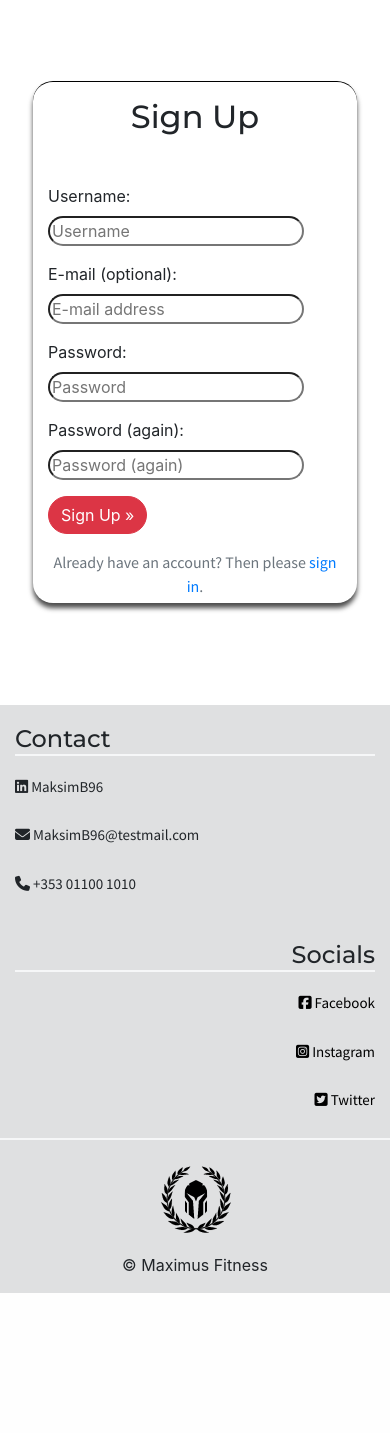
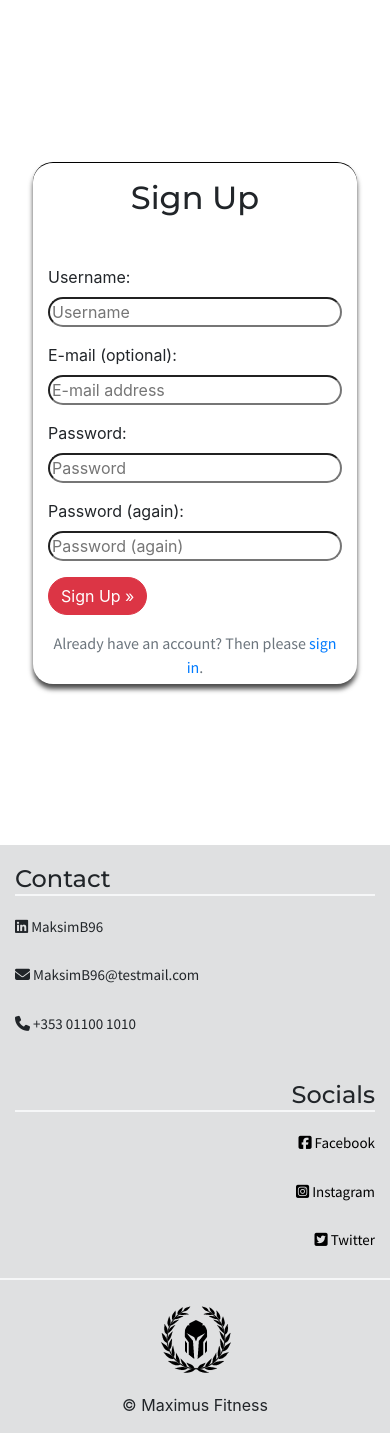
Before and after one commit to MaksimB96/maximusfitness-book_sys_pp4, a Django app: page /accounts/signup/ in a window 390 px wide. Shown: the part 76-1509 px from the top of the page. Before the commit the page ends 1369 px from the top, so only its background shows below. Run offline with Django 3.2, Linux system fonts and the light colour scheme; some libraries are stand-ins or nearby versions.

Commit message:
Add adjustments to positioning and form fields

```diff
--- a/static/css/style.css
+++ b/static/css/style.css
@@ -300,8 +300,11 @@
 }
 
 .sign-up-cont {
-    height: 813px;
+    height: 90vh;
+    display: grid;
+    place-items: center;
 }
+
 
 .sign-up-col {
     padding-top: 100px;
@@ -387,6 +390,10 @@ p #id_remember {
     .card .card-footer a {
         font-size: 10px;
     }
+
+    .sign-in-logo {
+        height: 130px;
+    }
 }
 
 @media only screen and (max-width: 479px) {
@@ -404,11 +411,22 @@ p #id_remember {
     }
 
     .sign-up-cont {
-        height: 624px;
+        height: 100vh;
     }
 
     .card-margin-bottom {
         margin-bottom: 10px;
+    }
+
+    #id_login,
+    #id_password,
+    #id_username,
+    #id_email,
+    #id_password1,
+    #id_password2,
+    #id_date,
+    #id_time {
+        width: 100%;
     }
 }
 
--- a/templates/account/logout.html
+++ b/templates/account/logout.html
@@ -15,7 +15,7 @@
         </div>
 
         <div class="col-md-8 col-xs-12 col-sm-12 sign-in-form">
-            <div class="container-fluid">
+            <div class="form-divs container-fluid">
                 <div class="row">
                     <h2 class="form_head mt-3 mb-4 font-head">{% trans "Sign Out" %}</h2>
                 </div>
```
